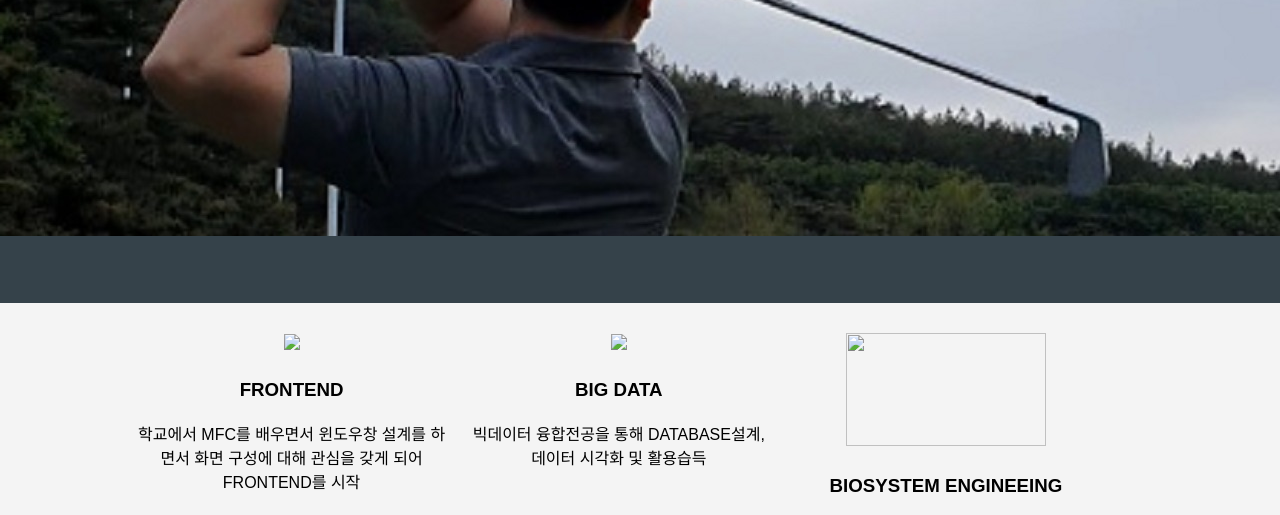
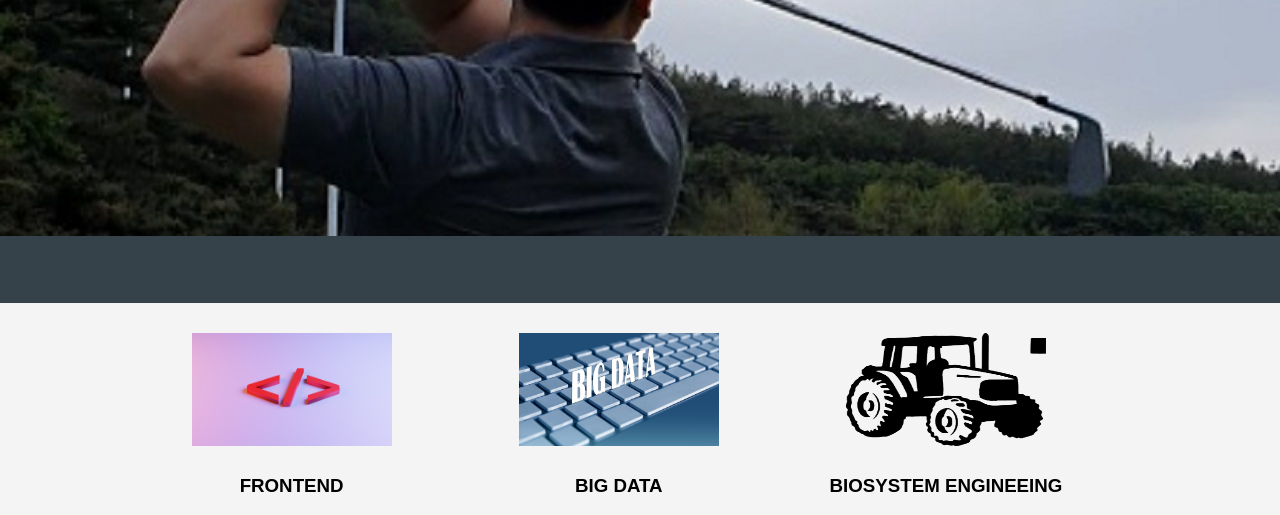
Before and after one commit to LEECHANHYUNG/portfolio-apple_academy, a plain HTML site: page index.html in a window 1280 px wide. Shown: the part 267-782 px from the top of the page. Drawn offline with Linux system fonts and the light colour scheme; files that its build step writes are made by us from their sources; files whose address does not match are found by name.

Commit message:
Update index.html

```diff
--- a/index.html
+++ b/index.html
@@ -2,7 +2,7 @@
 <html>
     <head>
         <title>Portfolio_LEE</title>
-        <link rel="stylesheet" href="./css/style.css">
+        <link rel="stylesheet" href="style.css">
     </head>
     <body>
         <header>
@@ -36,7 +36,7 @@
         <section id ="boxes">
             <div class = "container">
                 <a href="frontend.html" class = "main"><div class = "box">
-                    <img src="../portfolio/image/frontend.jpg">
+                    <img src="frontend.jpg">
                     <h3>frontend</h3>
                     <p>학교에서 MFC를 배우면서 윈도우창 설계를 하면서 화면 구성에 대해 관심을 갖게 되어 frontend를 시작</p>
                     <br>
@@ -44,7 +44,7 @@
                 </div></a>
                 <a href="bigdata.html" class = "main">
                 <div class = "box">
-                    <img src="../portfolio/image/bigdata.jpg">
+                    <img src="bigdata.jpg">
                     <h3>Big Data</h3>
                     <p>빅데이터 융합전공을 통해 DataBase설계, 데이터 시각화 및 활용습득</p>
                     <br><br>
@@ -53,7 +53,7 @@
                 </a>
                 <a href="bio.html" class = "main">
                 <div class = "box">
-                    <img src="../portfolio/image/biosystem.png" class = "tractor">
+                    <img src="biosystem.png" class = "tractor">
                     <h3>BioSystem Engineeing</h3>
                     <p>농촌의 농업생산 환경에 알맞은 농업생산, 가공, 에너지 활용과 관련된 기계화와 자동화 기술의 연구개발</p>
                     <br>
```
